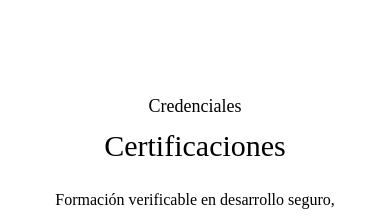
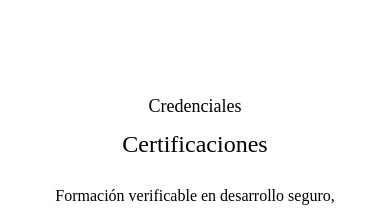
Before and after one commit to christian-santibanez/christian-santibanez.github.io, a React (Vite) app: page / in a window 390 px wide. Shown: the part 4540-4758 px from the top of the page. Built offline with nearby package versions, Linux system fonts and the light colour scheme; a web font is replaced by a local one.

Commit message:
Fix Certificaciones title size on mobile

```diff
--- a/src/components/Certifications.jsx
+++ b/src/components/Certifications.jsx
@@ -47,7 +47,7 @@ export default function Certifications() {
     return (
         <div id="certifications" className="w-full px-[12%] py-10 scroll-mt-20">
             <h4 className="text-center mb-2 text-lg font-Ovo">Credenciales</h4>
-            <h2 className="text-center text-3xl sm:text-5xl font-Ovo">Certificaciones</h2>
+            <h2 className="text-center text-2xl sm:text-5xl font-Ovo">Certificaciones</h2>
             <p className="text-center max-w-2xl mx-auto mt-5 mb-12 font-Ovo">
                 Formación verificable en desarrollo seguro, OWASP e infraestructura cloud.
             </p>
```
